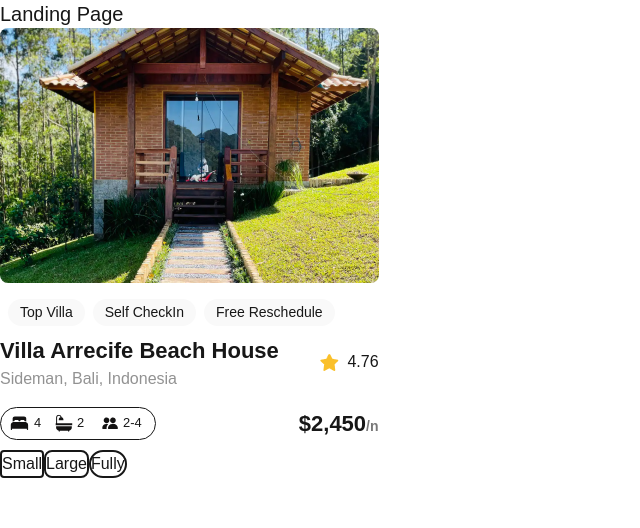
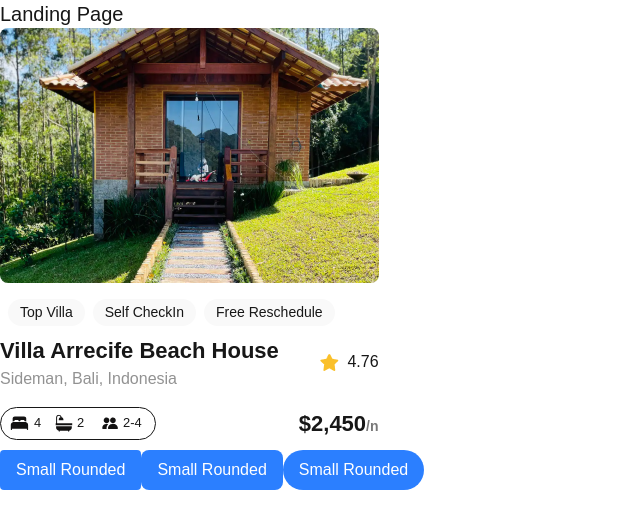
Before and after one commit to yonas-baysasaw/alx-project-0x00-setup, a Next.js app in the folder alx-project-0x00/: page /landing in a window 1280 px wide. Shown: the top 528 px of the page, without its empty margins (0-640 px from the left). Built offline with nearby package versions, Linux system fonts and the light colour scheme.

Commit message:
Using components

```diff
--- a/alx-project-0x00/components/Button.tsx
+++ b/alx-project-0x00/components/Button.tsx
@@ -1,7 +1,29 @@
 import { ButtonProps } from "@/interfaces";
 
-const Button: React.FC<ButtonProps> = ({ styles, title, className }) => {
-  return <button className={`${className} ${styles} border-2`}>{title}</button>;
+const sizeClasses = {
+  Small: "px-3 py-1 text-sm",
+  Medium: "px-4 py-2 text-base",
+  Large: "px-5 py-3 text-lg",
+};
+
+const Button: React.FC<ButtonProps> = ({
+  title,
+  styles,
+  className,
+  size = "Medium",
+}) => {
+  const sizeClass = sizeClasses[size];
+
+  const baseClass =
+    "inline-flex items-center justify-center bg-blue-500 text-white hover:bg-blue-600 transition";
+
+  return (
+    <button
+      className={`${baseClass} ${sizeClass} ${styles || ""} ${className || ""}`}
+    >
+      {title}
+    </button>
+  );
 };
 
 export default Button;
--- a/alx-project-0x00/interfaces/index.ts
+++ b/alx-project-0x00/interfaces/index.ts
@@ -3,6 +3,7 @@ export interface PillProps {
 }
 export interface ButtonProps {
   title: string;
+  styles: string;
+  size?: "Small" | "Medium" | "Large";
   className?: string;
-  styles?: string;
 }
--- a/alx-project-0x00/pages/landing.tsx
+++ b/alx-project-0x00/pages/landing.tsx
@@ -1,21 +1,16 @@
+import Card from "@/components/Card";
 import Button from "@/components/Button";
-import Card from "@/components/Card";
 
 const Landing: React.FC = () => {
   return (
     <div>
-      <h1 className=" text-xl font-extralight">Landing Page</h1>
+      <h1 className="text-xl font-extralight">Landing Page</h1>
       <Card />
-
-      <Button title="Small" styles="rounded-sm Small" />
-      <Button title="Large" styles="rounded-lg Large" />
-      <Button title="Fully" styles="rounded-full medium" />
+      <Button title="Small Rounded" className="Small" styles="rounded-sm" />
+      <Button title="Small Rounded" className="Medium" styles="rounded-lg" />
+      <Button title="Small Rounded" className="Large" styles="rounded-full" />
     </div>
   );
 };
+
 export default Landing;
-/*
-Checks:
-- The Button components are rendered on the /landing page in pages/landing.tsx.
-- The Button instances use the following shapes: rounded-sm, rounded-lg, and rounded-full.
-*/
```
